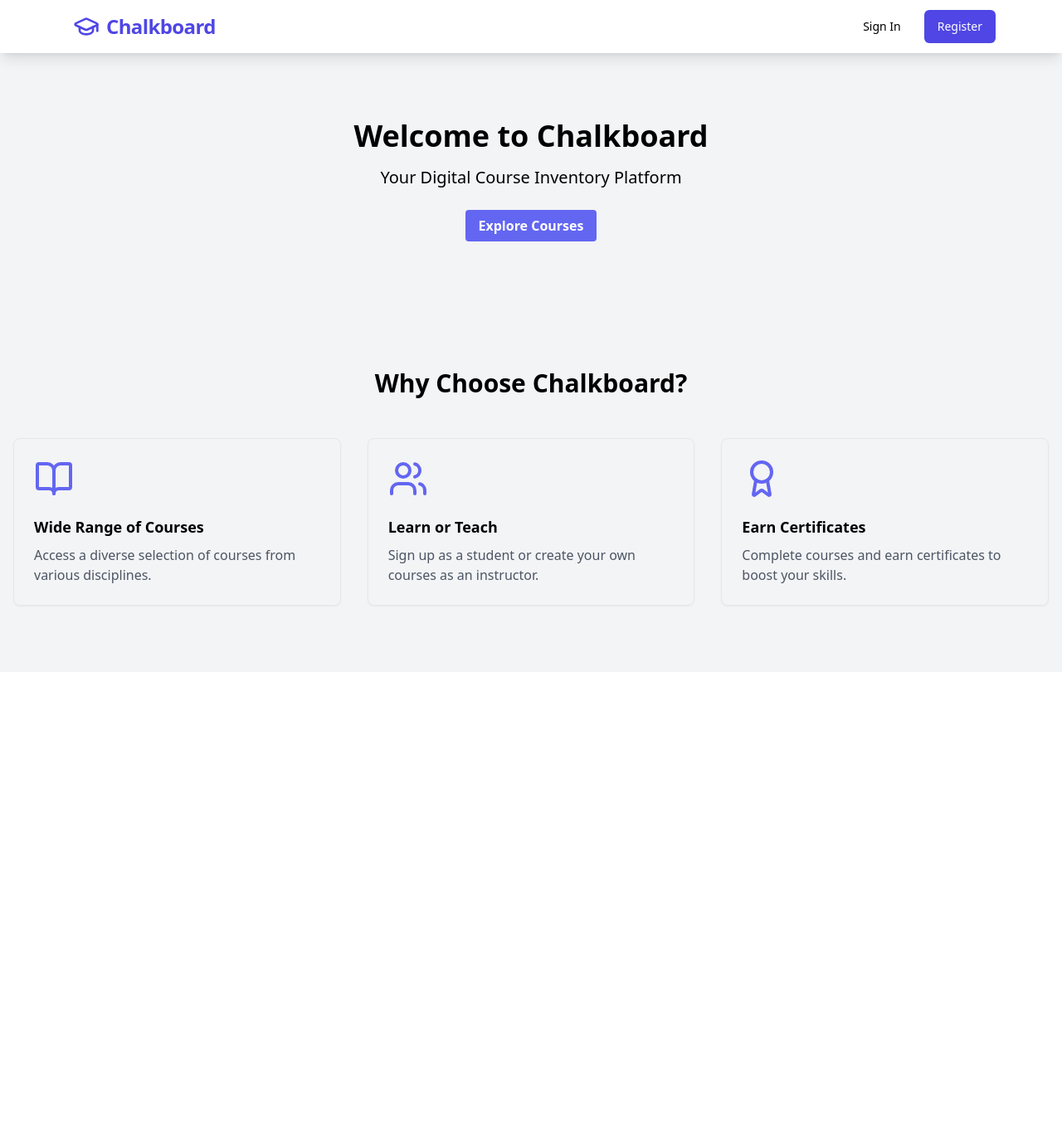
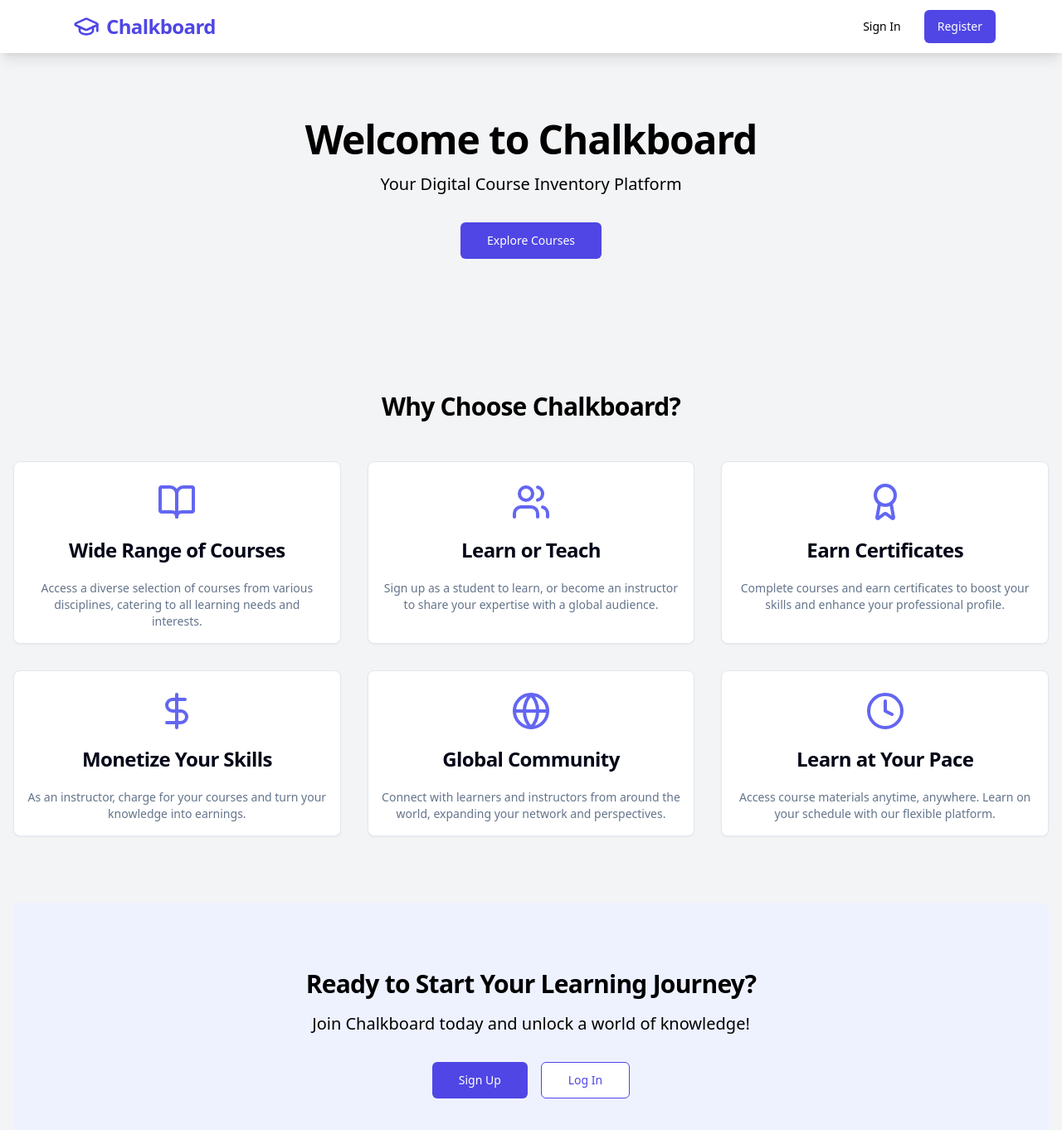
Before and after one commit to datasheng/intro-to-dbms-project-team-bug-generator, a React (Vite) app in the folder client/: page / in a window 1280 px wide. Shown: the top 1362 px of the page at 83% size. Before the commit the page ends 810 px from the top, so only its background shows below. Built offline with nearby package versions, Linux system fonts and the light colour scheme.

Commit message:
Add more features and sections to landing page

```diff
--- a/client/src/App.jsx
+++ b/client/src/App.jsx
@@ -15,6 +15,9 @@ import {
   ChevronDown,
   ChevronUp,
   GraduationCap,
+  DollarSign,
+  Globe,
+  Clock,
 } from "lucide-react";
 import LoginRegister from "./components/LoginRegister";
 import SelectionPage from "./components/Selection";
@@ -28,6 +31,12 @@ import {
   DropdownMenuSeparator,
   DropdownMenuTrigger,
 } from "@/components/ui/dropdown-menu";
+import {
+  Card,
+  CardHeader,
+  CardTitle,
+  CardDescription,
+} from "@/components/ui/card";
 
 const Navbar = ({ user, onLogout }) => {
   const [isOpen, setIsOpen] = useState(false);
@@ -102,46 +111,99 @@ const Navbar = ({ user, onLogout }) => {
 };
 
 const Feature = ({ icon, title, description }) => (
-  <div className="p-6 border rounded-lg shadow-sm">
-    {icon}
-    <h3 className="mt-5 mb-2 text-lg font-semibold">{title}</h3>
-    <p className="text-gray-600">{description}</p>
-  </div>
+  <Card className="flex flex-col items-center text-center">
+    <CardHeader className="items-center">
+      {" "}
+      {}
+      <div className="mb-4">{icon}</div>
+      <CardTitle>{title}</CardTitle>
+    </CardHeader>
+    <CardDescription className="text-center px-4 pb-4">
+      {description}
+    </CardDescription>
+  </Card>
 );
 
 const HomePage = () => (
   <div className="container mx-auto px-4">
     <section className="text-center py-20">
-      <h1 className="text-4xl font-bold mb-4">Welcome to Chalkboard</h1>
+      <h1 className="scroll-m-20 text-4xl font-extrabold tracking-tight lg:text-5xl mb-4">
+        Welcome to Chalkboard
+      </h1>
       <p className="text-xl mb-8">Your Digital Course Inventory Platform</p>
-      <Link
-        to="/courses"
-        className="bg-indigo-500 text-white font-bold py-2 px-4 rounded hover:bg-indigo-600 transition duration-300"
-      >
-        Explore Courses
+      <Link to="/courses">
+        <Button
+          size="lg"
+          className="bg-indigo-600 hover:bg-indigo-700 text-white"
+        >
+          Explore Courses
+        </Button>
       </Link>
     </section>
 
     <section className="py-20">
-      <h2 className="text-3xl font-bold text-center mb-12">
+      <h2 className="scroll-m-20 text-3xl font-semibold tracking-tight first:mt-0 mb-12 text-center">
         Why Choose Chalkboard?
       </h2>
       <div className="grid md:grid-cols-3 gap-8">
         <Feature
           icon={<BookOpen className="h-12 w-12 text-indigo-500" />}
           title="Wide Range of Courses"
-          description="Access a diverse selection of courses from various disciplines."
+          description="Access a diverse selection of courses from various disciplines, catering to all learning needs and interests."
         />
         <Feature
           icon={<Users className="h-12 w-12 text-indigo-500" />}
           title="Learn or Teach"
-          description="Sign up as a student or create your own courses as an instructor."
+          description="Sign up as a student to learn, or become an instructor to share your expertise with a global audience."
         />
         <Feature
           icon={<Award className="h-12 w-12 text-indigo-500" />}
           title="Earn Certificates"
-          description="Complete courses and earn certificates to boost your skills."
+          description="Complete courses and earn certificates to boost your skills and enhance your professional profile."
         />
+        <Feature
+          icon={<DollarSign className="h-12 w-12 text-indigo-500" />}
+          title="Monetize Your Skills"
+          description="As an instructor, charge for your courses and turn your knowledge into earnings."
+        />
+        <Feature
+          icon={<Globe className="h-12 w-12 text-indigo-500" />}
+          title="Global Community"
+          description="Connect with learners and instructors from around the world, expanding your network and perspectives."
+        />
+        <Feature
+          icon={<Clock className="h-12 w-12 text-indigo-500" />}
+          title="Learn at Your Pace"
+          description="Access course materials anytime, anywhere. Learn on your schedule with our flexible platform."
+        />
+      </div>
+    </section>
+
+    <section className="py-20 bg-indigo-50 rounded-lg text-center">
+      <h2 className="scroll-m-20 text-3xl font-semibold tracking-tight first:mt-0 mb-4">
+        Ready to Start Your Learning Journey?
+      </h2>
+      <p className="text-xl mb-8">
+        Join Chalkboard today and unlock a world of knowledge!
+      </p>
+      <div className="flex justify-center space-x-4">
+        <Link to="/register">
+          <Button
+            size="lg"
+            className="bg-indigo-600 hover:bg-indigo-700 text-white"
+          >
+            Sign Up
+          </Button>
+        </Link>
+        <Link to="/signin">
+          <Button
+            size="lg"
+            variant="outline"
+            className="border-indigo-600 text-indigo-600 hover:bg-indigo-50"
+          >
+            Log In
+          </Button>
+        </Link>
       </div>
     </section>
   </div>
```
